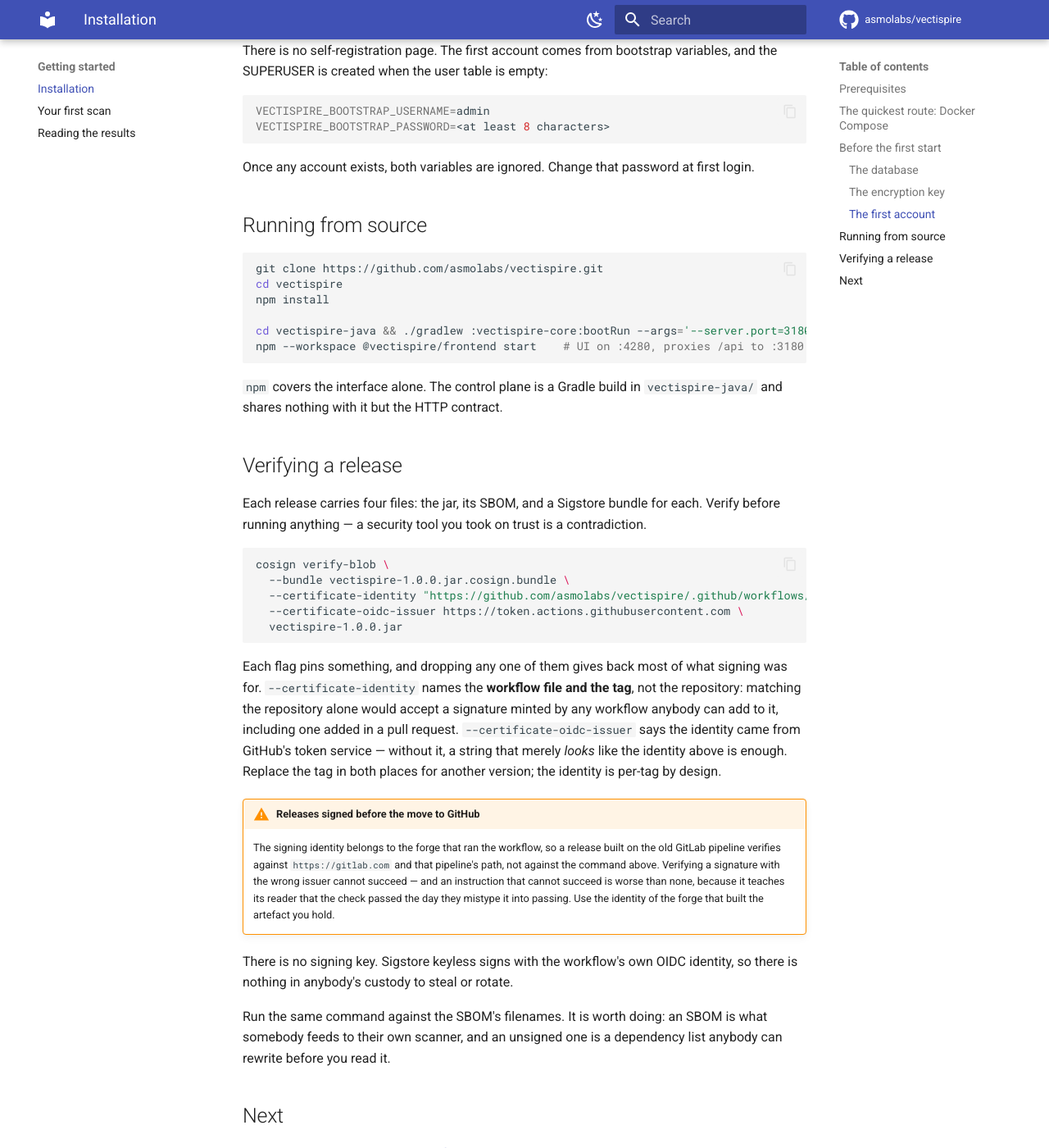
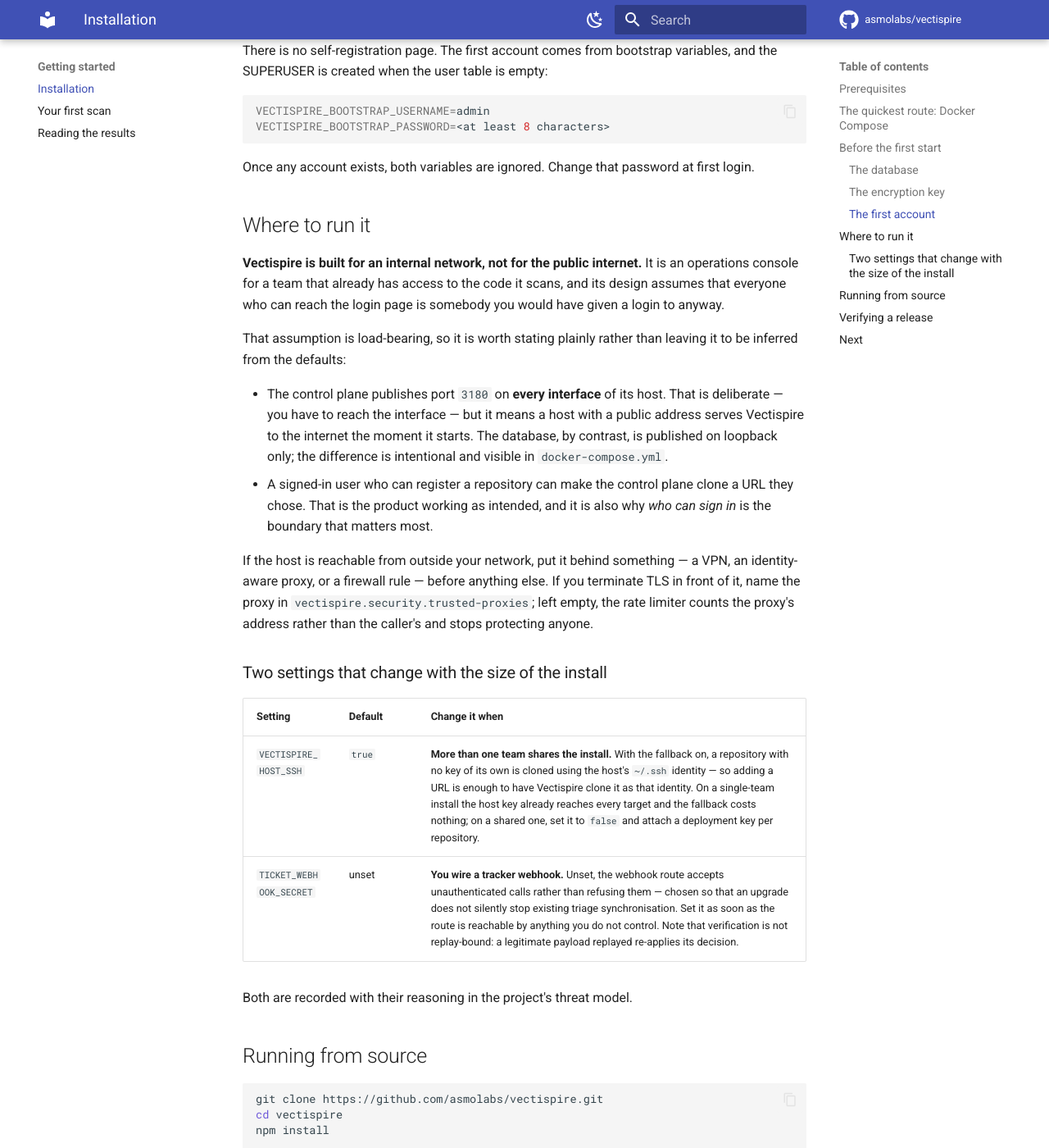
Before and after one commit to asmolabs/vectispire, an MkDocs documentation site: the page built from docs-site/getting-started/installation.md, in a window 1280 px wide and 1400 px high, scrolled down 1936 px. Shown: the whole window at 82% size. Built offline with MkDocs 1.6.1 and Material for MkDocs 9.7.7, drawn with Linux system fonts in a browser that asks for light colours; comment, search, counter and statistics services are not loaded.

Commit message:
docs(install): l'hypothèse de déploiement était portante et écrite nulle part
Vectispire est conçu pour un réseau interne. Cette hypothèse n'apparaissait dans aucune page
lue par un exploitant — ni dans `docs-site/`, ni dans le README, ni dans `GETTING_STARTED`.
Un `grep` sur « internet », « local network », « expose », « firewall » dans `docs-site/` ne
rend que des faux positifs sur « expose a badge ».

Ce n'est pas un oubli cosmétique, parce que trois risques résiduels du modèle de menaces ne
sont acceptables *que* sous cette hypothèse :

- le repli SSH de l'hôte, actif par défaut : un dépôt sans clé propre est cloné avec
  l'identité de `~/.ssh` de la machine ;
- la route de webhook, non authentifiée tant que `TICKET_WEBHOOK_SECRET` n'est pas posé ;
- la vérification de ce webhook, non liée à un nonce ni à un horodatage — un message
  légitime rejoué réapplique sa décision.

Chacun est un choix défendable sur une installation mono-équipe en réseau local. Aucun ne
l'est sur une machine joignable depuis Internet. Le raisonnement vivait dans
`STRIDE_THREAT_MODEL`, qui est un document interne : la personne qui décide où poser le
service ne le lit pas.

Deux détails rendaient le silence plus coûteux :

- `docker-compose.yml` publie la base **en loopback seulement**, avec un commentaire qui
  explique pourquoi — puis publie le plan de contrôle sur **toutes les interfaces**. La
  différence est volontaire et correcte, mais elle donne l'impression que l'exposition a été
  pensée partout, alors qu'un hôte à adresse publique sert Vectispire à Internet dès qu'il
  démarre.
- Le modèle STRIDE nomme sa première frontière « External Edge Perimeter », un cadrage qui
  suggère l'inverse de l'intention.

`installation.md` porte désormais une section « Where to run it » qui dit l'hypothèse, ce qui
la rend fausse, et les deux réglages qui changent avec la taille de l'installation —
`VECTISPIRE_HOST_SSH` et `TICKET_WEBHOOK_SECRET` — avec la raison de chacun plutôt que
l'instruction seule.

`mkdocs build --strict` passe.

Co-Authored-By: Claude Opus 5 (1M context) <noreply@anthropic.com>

````diff
--- a/docs-site/getting-started/installation.md
+++ b/docs-site/getting-started/installation.md
@@ -82,6 +82,39 @@ VECTISPIRE_BOOTSTRAP_PASSWORD=<at least 8 characters>
 
 Once any account exists, both variables are ignored. Change that password at first login.
 
+## Where to run it
+
+**Vectispire is built for an internal network, not for the public internet.** It is an
+operations console for a team that already has access to the code it scans, and its design
+assumes that everyone who can reach the login page is somebody you would have given a login
+to anyway.
+
+That assumption is load-bearing, so it is worth stating plainly rather than leaving it to be
+inferred from the defaults:
+
+- The control plane publishes port `3180` on **every interface** of its host. That is
+  deliberate — you have to reach the interface — but it means a host with a public address
+  serves Vectispire to the internet the moment it starts. The database, by contrast, is
+  published on loopback only; the difference is intentional and visible in
+  `docker-compose.yml`.
+- A signed-in user who can register a repository can make the control plane clone a URL they
+  chose. That is the product working as intended, and it is also why *who can sign in* is the
+  boundary that matters most.
+
+If the host is reachable from outside your network, put it behind something — a VPN, an
+identity-aware proxy, or a firewall rule — before anything else. If you terminate TLS in front
+of it, name the proxy in `vectispire.security.trusted-proxies`; left empty, the rate limiter
+counts the proxy's address rather than the caller's and stops protecting anyone.
+
+### Two settings that change with the size of the install
+
+| Setting | Default | Change it when |
+|---|---|---|
+| `VECTISPIRE_HOST_SSH` | `true` | **More than one team shares the install.** With the fallback on, a repository with no key of its own is cloned using the host's `~/.ssh` identity — so adding a URL is enough to have Vectispire clone it as that identity. On a single-team install the host key already reaches every target and the fallback costs nothing; on a shared one, set it to `false` and attach a deployment key per repository. |
+| `TICKET_WEBHOOK_SECRET` | unset | **You wire a tracker webhook.** Unset, the webhook route accepts unauthenticated calls rather than refusing them — chosen so that an upgrade does not silently stop existing triage synchronisation. Set it as soon as the route is reachable by anything you do not control. Note that verification is not replay-bound: a legitimate payload replayed re-applies its decision. |
+
+Both are recorded with their reasoning in the project's threat model.
+
 ## Running from source
 
 ```bash
````
